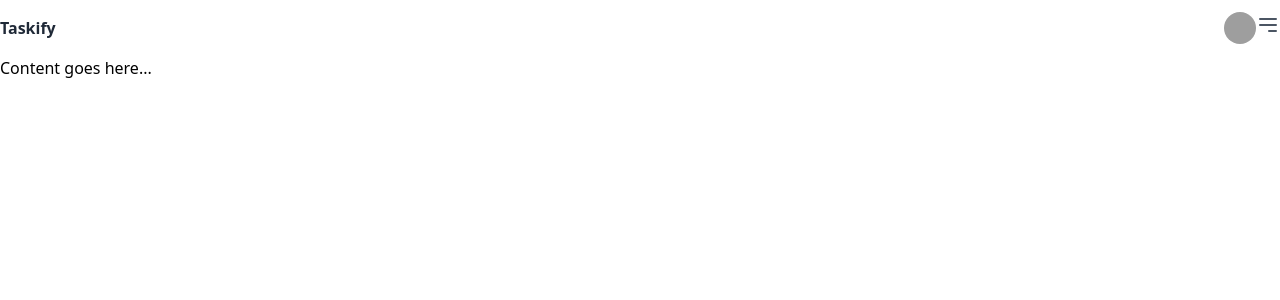
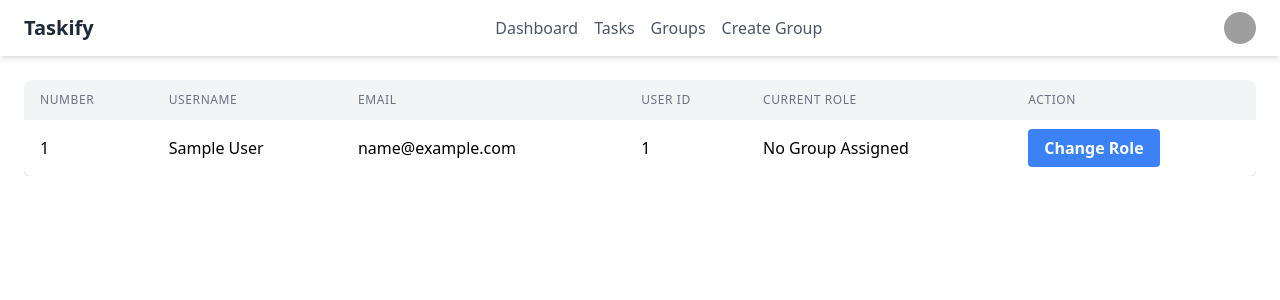
Before and after one commit to nazmulh24/Task-management-system, a Django app: page /users/admin/dashboard/ in a window 1280 px wide. Shown: the top 300 px of the page. Run offline with Django 5.2, Linux system fonts and the light colour scheme; tables that the repository leaves empty hold one stand-in row (values such as "Sample post"); grey boxes are pictures that could not be loaded.

Commit message:
12.3 Assign Role to User

```diff
--- a/static/css/output.css
+++ b/static/css/output.css
@@ -674,8 +678,16 @@ video {
   margin-left: 0.75rem;
 }
 
+.ml-4 {
+  margin-left: 1rem;
+}
+
 .mt-10 {
   margin-top: 2.5rem;
+}
+
+.mt-2 {
+  margin-top: 0.5rem;
 }
 
 .mt-3 {
@@ -773,6 +789,10 @@ video {
 
 .w-full {
   width: 100%;
+}
+
+.min-w-full {
+  min-width: 100%;
 }
 
 .max-w-6xl {
@@ -886,6 +906,23 @@ video {
   border-color: rgb(243 244 246 / var(--tw-divide-opacity, 1));
 }
 
+.divide-gray-200 > :not([hidden]) ~ :not([hidden]) {
+  --tw-divide-opacity: 1;
+  border-color: rgb(229 231 235 / var(--tw-divide-opacity, 1));
+}
+
+.overflow-hidden {
+  overflow: hidden;
+}
+
+.overflow-x-auto {
+  overflow-x: auto;
+}
+
+.whitespace-nowrap {
+  white-space: nowrap;
+}
+
 .rounded-2xl {
   border-radius: 1rem;
 }
@@ -904,6 +941,10 @@ video {
 
 .rounded-xl {
   border-radius: 0.75rem;
+}
+
+.rounded {
+  border-radius: 0.25rem;
 }
 
 .border {
@@ -1053,6 +1089,16 @@ video {
   background-color: rgb(234 179 8 / var(--tw-bg-opacity, 1));
 }
 
+.bg-gray-100 {
+  --tw-bg-opacity: 1;
+  background-color: rgb(243 244 246 / var(--tw-bg-opacity, 1));
+}
+
+.object-cover {
+  -o-object-fit: cover;
+     object-fit: cover;
+}
+
 .p-2 {
   padding: 0.5rem;
 }
@@ -1097,6 +1143,11 @@ video {
   padding-right: 1.25rem;
 }
 
+.px-6 {
+  padding-left: 1.5rem;
+  padding-right: 1.5rem;
+}
+
 .py-1 {
   padding-top: 0.25rem;
   padding-bottom: 0.25rem;
@@ -1110,6 +1161,11 @@ video {
 .py-3 {
   padding-top: 0.75rem;
   padding-bottom: 0.75rem;
+}
+
+.py-4 {
+  padding-top: 1rem;
+  padding-bottom: 1rem;
 }
 
 .py-6 {
@@ -1141,6 +1197,10 @@ video {
   padding-top: 1.25rem;
 }
 
+.text-left {
+  text-align: left;
+}
+
 .text-center {
   text-align: center;
 }
@@ -1169,6 +1229,16 @@ video {
   line-height: 1.25rem;
 }
 
+.text-xl {
+  font-size: 1.25rem;
+  line-height: 1.75rem;
+}
+
+.text-xs {
+  font-size: 0.75rem;
+  line-height: 1rem;
+}
+
 .font-bold {
   font-weight: 700;
 }
@@ -1181,12 +1251,20 @@ video {
   font-weight: 600;
 }
 
+.uppercase {
+  text-transform: uppercase;
+}
+
 .leading-normal {
   line-height: 1.5;
 }
 
 .tracking-normal {
   letter-spacing: 0em;
+}
+
+.tracking-wider {
+  letter-spacing: 0.05em;
 }
 
 .text-blue-600 {
@@ -1250,6 +1328,12 @@ video {
   box-shadow: var(--tw-ring-offset-shadow, 0 0 #0000), var(--tw-ring-shadow, 0 0 #0000), var(--tw-shadow);
 }
 
+.shadow-md {
+  --tw-shadow: 0 4px 6px -1px rgb(0 0 0 / 0.1), 0 2px 4px -2px rgb(0 0 0 / 0.1);
+  --tw-shadow-colored: 0 4px 6px -1px var(--tw-shadow-color), 0 2px 4px -2px var(--tw-shadow-color);
+  box-shadow: var(--tw-ring-offset-shadow, 0 0 #0000), var(--tw-ring-shadow, 0 0 #0000), var(--tw-shadow);
+}
+
 .shadow-sm {
   --tw-shadow: 0 1px 2px 0 rgb(0 0 0 / 0.05);
   --tw-shadow-colored: 0 1px 2px 0 var(--tw-shadow-color);
@@ -1319,6 +1412,14 @@ video {
 }
 
 @media (min-width: 768px) {
+  .md\:flex {
+    display: flex;
+  }
+
+  .md\:hidden {
+    display: none;
+  }
+
   .md\:grid-cols-1 {
     grid-template-columns: repeat(1, minmax(0, 1fr));
   }
--- a/users/templates/admin/dashboard.html
+++ b/users/templates/admin/dashboard.html
@@ -101,9 +101,9 @@
     </header>
 
     <main>
-      <div class="container mx-auto px-6 py-4">
-        <p>Content goes here...</p>
-      </div>
+      {% block content %}
+        {% include "admin/user_list.html" %}
+      {% endblock content %}
     </main>
 
     <script>
--- /dev/null
+++ b/users/templates/admin/user_list.html
@@ -0,0 +1,60 @@
+
+<div class="container mx-auto p-6">
+    <div class="overflow-x-auto">
+      <table class="min-w-full bg-white shadow-md rounded-lg overflow-hidden">
+        <thead class="bg-gray-100">
+          <tr>
+            <th
+              class="px-4 py-3 text-left text-xs font-medium text-gray-500 uppercase tracking-wider"
+            >
+              Number
+            </th>
+            <th
+              class="px-4 py-3 text-left text-xs font-medium text-gray-500 uppercase tracking-wider"
+            >
+              Username
+            </th>
+            <th
+              class="px-4 py-3 text-left text-xs font-medium text-gray-500 uppercase tracking-wider"
+            >
+              Email
+            </th>
+            <th
+              class="px-4 py-3 text-left text-xs font-medium text-gray-500 uppercase tracking-wider"
+            >
+              User ID
+            </th>
+            <th
+              class="px-4 py-3 text-left text-xs font-medium text-gray-500 uppercase tracking-wider"
+            >
+              Current Role
+            </th>
+            <th
+              class="px-4 py-3 text-left text-xs font-medium text-gray-500 uppercase tracking-wider"
+            >
+              Action
+            </th>
+          </tr>
+        </thead>
+        <tbody class="divide-y divide-gray-200">
+          {% for user in users %}
+            <tr class="hover:bg-gray-50">
+                <td class="px-4 py-4 whitespace-nowrap">{{forloop.counter}}</td>
+                <td class="px-4 py-4 whitespace-nowrap">{{user.first_name}} {{user.last_name}}</td>
+                <td class="px-4 py-4 whitespace-nowrap">{{user.email}}</td>
+                <td class="px-4 py-4 whitespace-nowrap">{{user.id}}</td>
+                <td class="px-4 py-4 whitespace-nowrap">{{user.groups.first.name|default:"No Group Assigned"}}</td>
+                <td class="px-4 py-4 whitespace-nowrap">
+                <a
+                    href="{% url 'assign-role' user.id %}"
+                    class="bg-blue-500 hover:bg-blue-600 text-white font-bold py-2 px-4 rounded"
+                >
+                    Change Role
+                </a>
+                </td>
+            </tr>
+          {% endfor %}
+        </tbody>
+      </table>
+    </div>
+</div>
--- a/users/urls.py
+++ b/users/urls.py
@@ -1,5 +1,12 @@
 from django.urls import path
-from users.views import sign_up, sign_in, log_out, activate_user, admin_dashboard
+from users.views import (
+    sign_up,
+    sign_in,
+    log_out,
+    activate_user,
+    admin_dashboard,
+    assign_role,
+)
 
 urlpatterns = [
     path("sign-up/", sign_up, name="sign-up"),
@@ -7,4 +14,5 @@ urlpatterns = [
     path("log-out/", log_out, name="log-out"),
     path("activate/<int:user_id>/<str:token>/", activate_user, name="activate"),
     path("admin/dashboard/", admin_dashboard, name="admin-dashboard"),
+    path("admin/<int:user_id>/assign-role/", assign_role, name="assign-role"),
 ]
--- a/users/views.py
+++ b/users/views.py
@@ -2,7 +2,7 @@
 from django.contrib.auth.forms import UserCreationForm, AuthenticationForm
 from django.contrib.auth.models import User
 from django.contrib.auth import authenticate, login, logout
-from users.forms import RegisterForm, CustomRegisterForm, LoginForm
+from users.forms import RegisterForm, CustomRegisterForm, LoginForm, AssignRoleForm
 from django.contrib import messages
 from django.contrib.auth.tokens import default_token_generator
 
@@ -68,4 +68,30 @@
 
 
 def admin_dashboard(request):
-    return render(request, "admin/dashboard.html")
+    users = User.objects.all()
+
+    context = {
+        "users": users,
+    }
+    return render(request, "admin/dashboard.html", context)
+
+
+def assign_role(request, user_id):
+    user = User.objects.get(id=user_id)
+    form = AssignRoleForm()
+
+    if request.method == "POST":
+        form = AssignRoleForm(request.POST)
+
+        if form.is_valid():
+            role = form.cleaned_data.get("role")
+            user.groups.clear()  # --> Remove old roles
+            user.groups.add(role)
+            messages.success(request, f"Role '{role}' assigned to {user.username}.")
+
+            return redirect("admin-dashboard")
+
+    context = {
+        "form": form,
+    }
+    return render(request, "admin/assign_role.html", context)
```
Also changed, not shown: other parts of static/css/output.css (+28 -16 lines), users/forms.py (+8 -1 lines), users/templates/admin/assign_role.html (added, +13 -0 lines).
